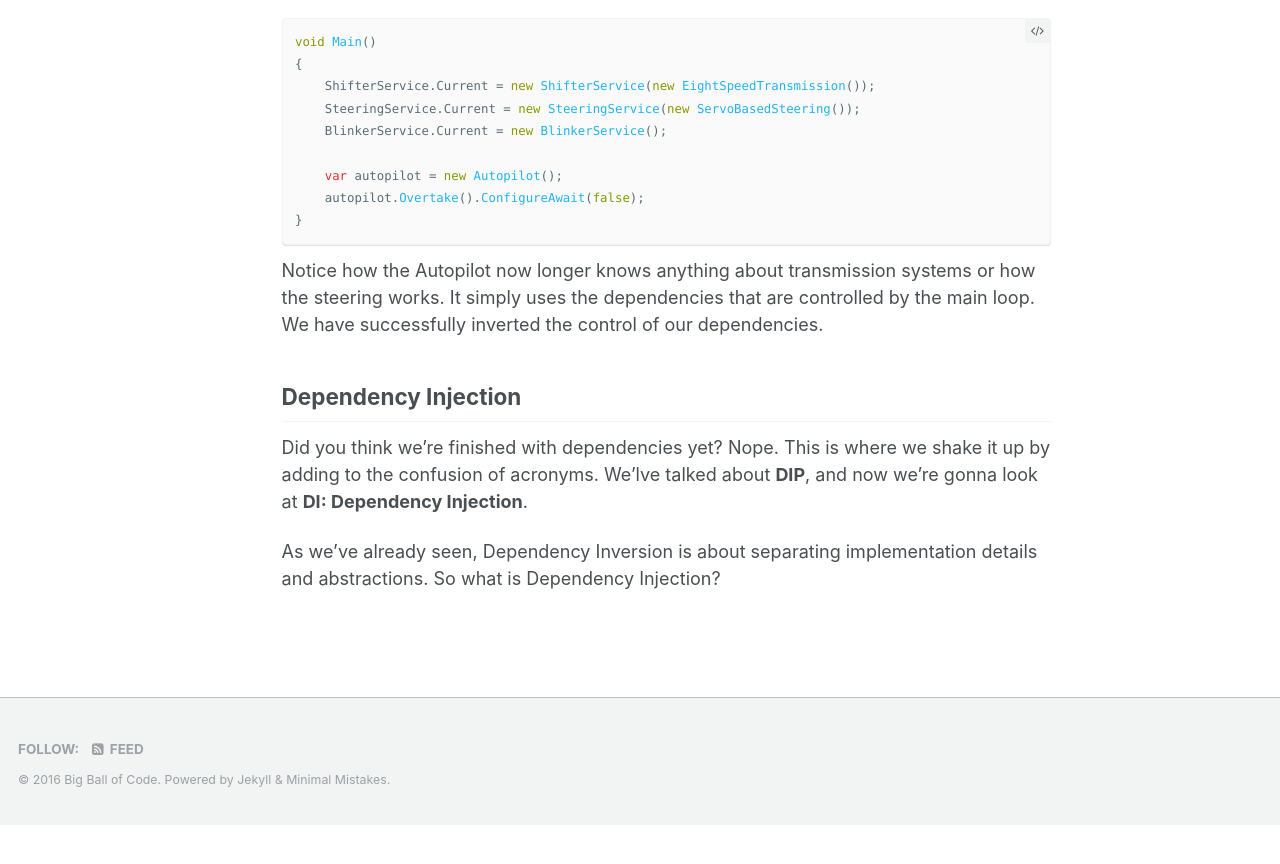
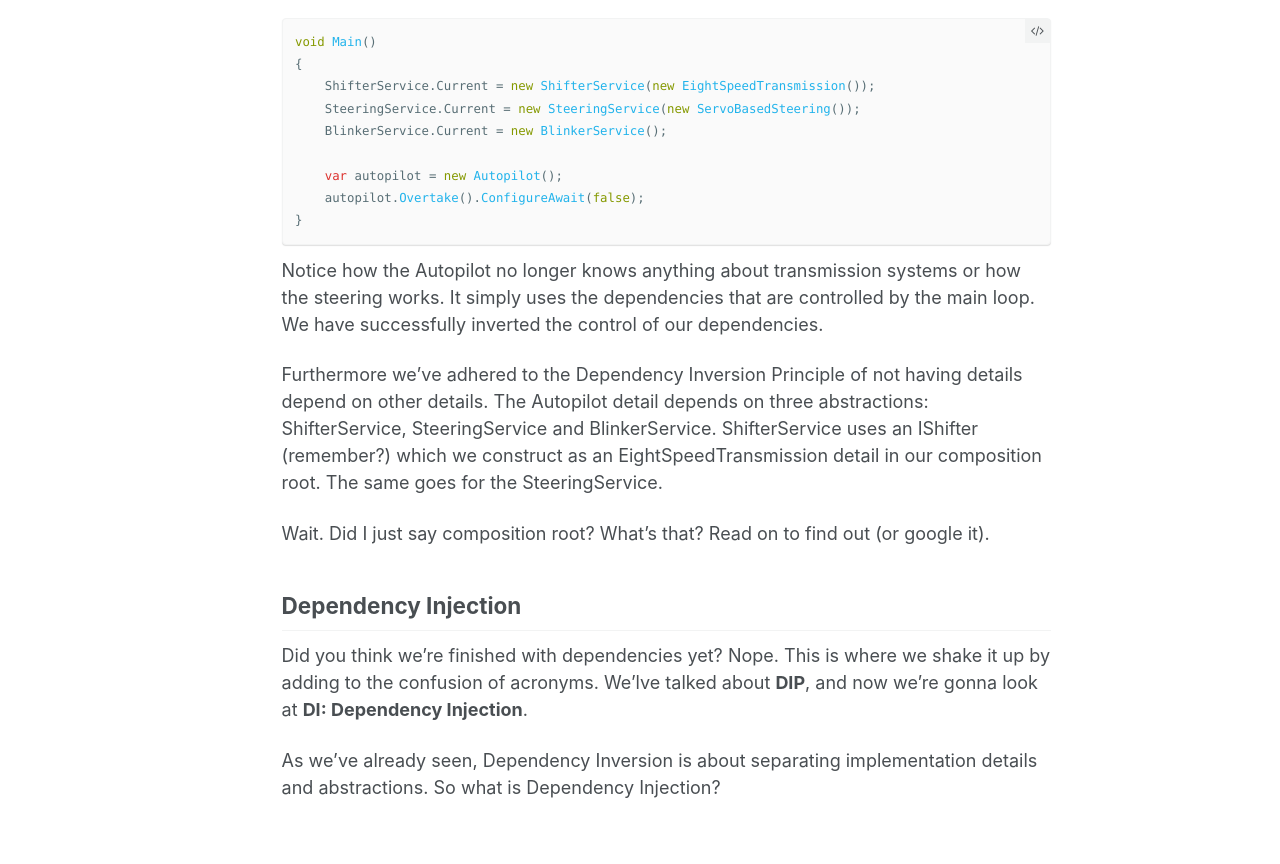
Before and after one commit to tpresthus/tpresthus.github.io, a Jekyll site: the page built from workshops/dependency-what.markdown, in a window 1280 px wide and 900 px high, scrolled down 6461 px. Shown: the top 864 px of the window. Built offline with Jekyll 4.4.1, drawn with Linux system fonts in a browser that asks for light colours; before the commit the page ends 7286 px from its top, so only the background shows below that.

Commit message:
Writing more about Inversion of Control

```diff
--- a/workshops/dependency-what.markdown
+++ b/workshops/dependency-what.markdown
@@ -175,7 +175,11 @@ void Main()
 }
 {% endhighlight %}
 
-Notice how the Autopilot now longer knows anything about transmission systems or how the steering works. It simply uses the dependencies that are controlled by the main loop. We have successfully inverted the control of our dependencies.
+Notice how the Autopilot no longer knows anything about transmission systems or how the steering works. It simply uses the dependencies that are controlled by the main loop. We have successfully inverted the control of our dependencies.
+
+Furthermore we've adhered to the Dependency Inversion Principle of not having details depend on other details. The Autopilot detail depends on three abstractions: ShifterService, SteeringService and BlinkerService. ShifterService uses an IShifter (remember?) which we construct as an EightSpeedTransmission detail in our composition root. The same goes for the SteeringService.
+
+Wait. Did I just say composition root? What's that? Read on to find out (or google it).
 
 ## Dependency Injection
 
```
